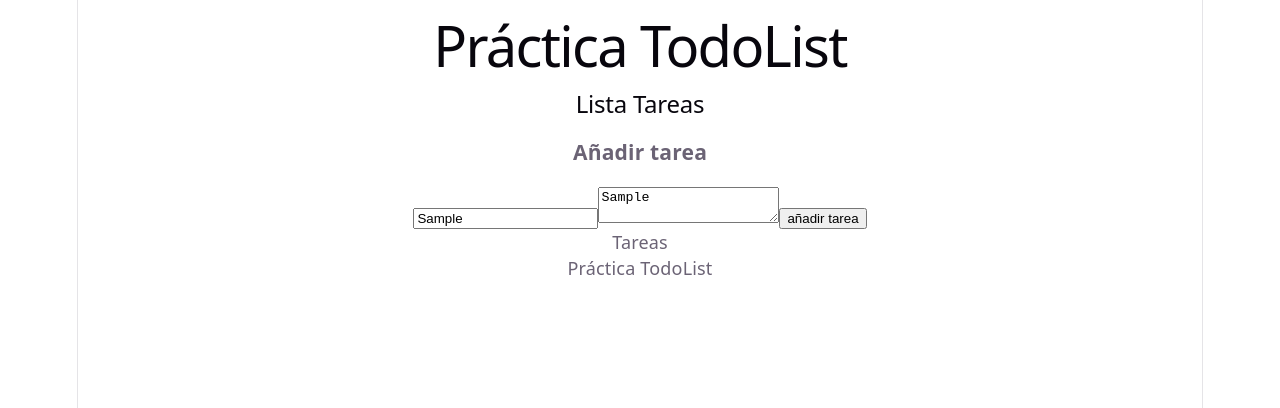
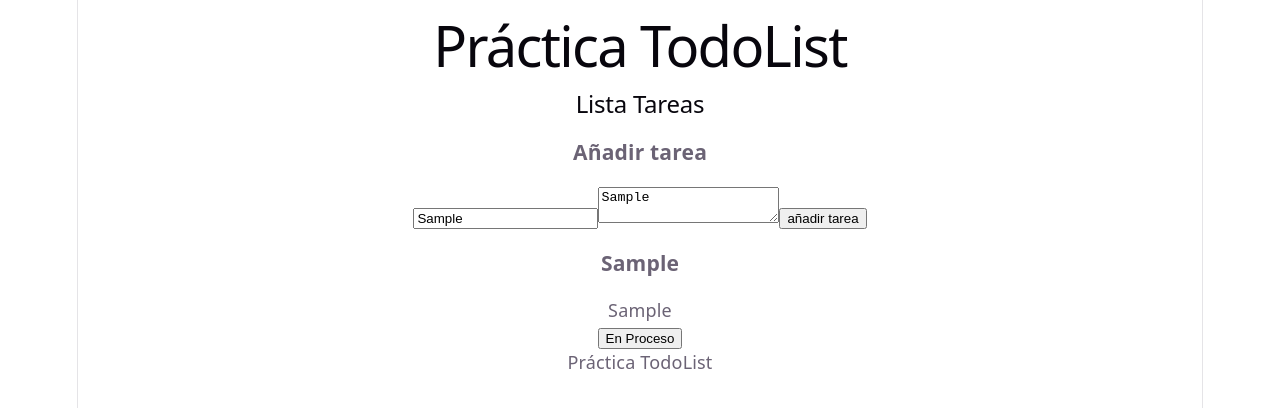
Before and after one commit to Arayaxy/ToDoListReact, a React (Vite) app: page / in a window 1280 px wide. Both pictures are taken after typing "Sample", "Sample" into the empty fields and a click on the button "añadir tarea". Shown: the top 408 px of the page. Built offline with nearby package versions, Linux system fonts and the light colour scheme.

Commit message:
toggle tareas

```diff
--- a/src/App.jsx
+++ b/src/App.jsx
@@ -1,4 +1,4 @@
-import { useState } from 'react'
+
 import './App.css'
 import { Formulario } from './components/Formulario'
 import { SeccionTareas } from './components/SeccionTareas'
@@ -7,7 +7,7 @@ import { useToDoList } from './hooks/useToDoList'
 
 function App() {
 
-  const {handleAddTarea} = useToDoList()
+  const { tareas, handleAddTarea, handleToggleTarea } = useToDoList()
 
 
 
@@ -17,8 +17,8 @@ function App() {
         <h1>Práctica TodoList</h1>
       </header>
       <main>
-        <Formulario handleAddTarea= {handleAddTarea}/>
-          <SeccionTareas/>
+        <Formulario handleAddTarea={handleAddTarea} />
+        <SeccionTareas handleToggleTarea={handleToggleTarea} tareas={tareas} />
       </main>
       <footer>Práctica TodoList</footer>
 
--- a/src/components/SeccionTareas.jsx
+++ b/src/components/SeccionTareas.jsx
@@ -1,7 +1,7 @@
 import { Tareas } from "./Tareas"
 
-export const SeccionTareas = () => {
+export const SeccionTareas = ({tareas, handleToggleTarea}) => {
   return (
-    <Tareas/>
+    <Tareas tareas= {tareas} handleToggleTarea={handleToggleTarea}/>
   )
 }
--- a/src/components/Tareas.jsx
+++ b/src/components/Tareas.jsx
@@ -1,7 +1,17 @@
-import React from 'react'
 
-export const Tareas = () => {
+export const Tareas = ({ tareas, handleToggleTarea }) => {
   return (
-    <div>Tareas</div>
+    <section>
+    {tareas.map((tarea) => (
+      <article key={tarea.id}>
+        <h3>{tarea.tarea}</h3>
+        <p>{tarea.descripcion}</p>
+
+      <button onClick={( ) => handleToggleTarea(tarea.id)}>
+        {tarea.done ? "Finalizada" : " En Proceso"}
+      </button>
+      </article>
+    ))}
+  </section>
   )
 }
--- a/src/hooks/useToDoList.js
+++ b/src/hooks/useToDoList.js
@@ -1,29 +1,33 @@
-import {useReducer} from "react"
+import { useReducer } from "react"
 import { tareasReducer } from "../reducer/tareasReducer"
 
- export const useToDoList = () => {
+export const useToDoList = () => {
   const [tareas, dispatch] = useReducer(tareasReducer, [])
 
-  const handleAddTarea = (nuevaTarea)=>{
+  const handleAddTarea = (nuevaTarea) => {
     const action = {
-        type: "add tarea",
-        payload: nuevaTarea
+      type: "add tarea",
+      payload: nuevaTarea
     }
 
     dispatch(action)
 
   }
 
-  const handleToggleTarea = (id)=>{
-    // const action = {
-    //     type: "toggle tarea",
-    //     payload: id
-    //
-     }
- const handleDeleteTarea = (deleteTarea)=>{
+  const handleToggleTarea = (id) => {
+    const action = {
+      type: "toggle tarea",
+      payload: id
+    }
+    dispatch(action)
+  }
+
+  const handleDeleteTarea = (deleteTarea) => {
 
   }
-    return {
+
+
+  return {
     tareas,
     handleAddTarea,
     handleToggleTarea,
--- a/src/reducer/tareasReducer.js
+++ b/src/reducer/tareasReducer.js
@@ -1,22 +1,26 @@
-import React from 'react'
 
 export const tareasReducer = (state = [], action) => {
 
-  switch(action.type){
+  switch (action.type) {
     case 'add tarea':
 
-    console.log(action.payload)
+      console.log(action.payload)
+      return [...state, action.payload]
+        ;
+    case 'toggle tarea':
+      return state.map((tarea) =>
+        tarea.id === action.payload
+          ? { ...tarea, done: !tarea.done }
+          : tarea
+      )
 
-    ;
-    case 'TODO: toogle tarea':
-
-    ;
+        ;
 
     case 'TODO: delete tarea':
-    ;
+      break
+      ;
 
-    default:
-    return state;
+    default: return state;
   }
 
 
```
